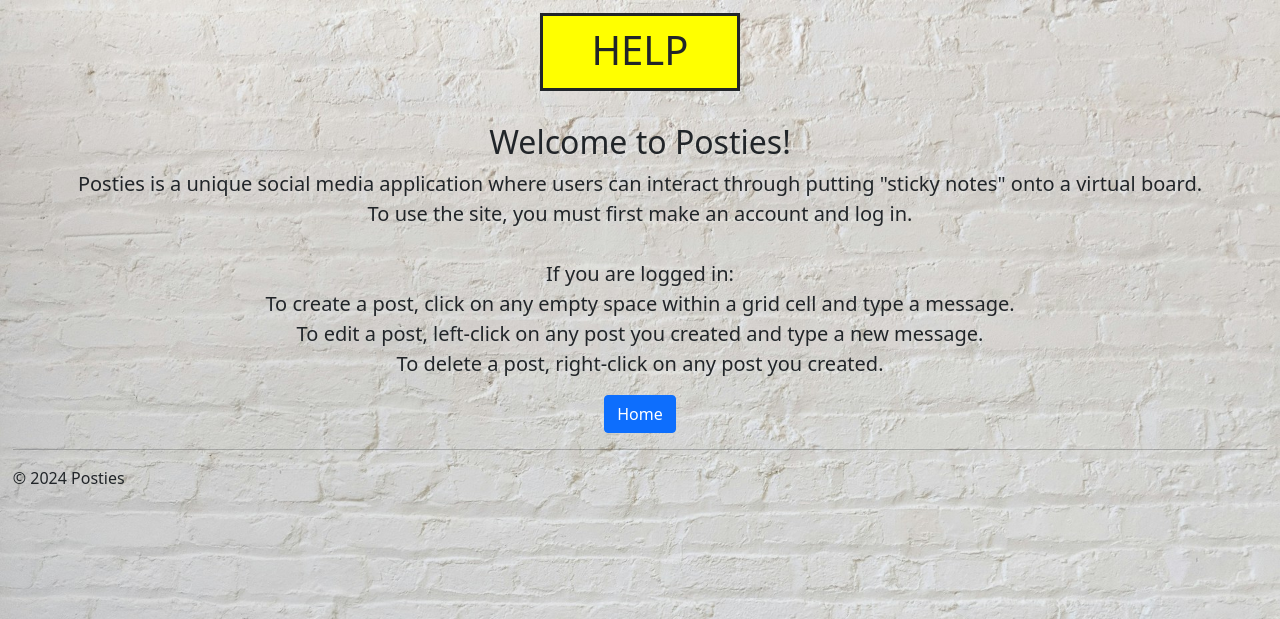
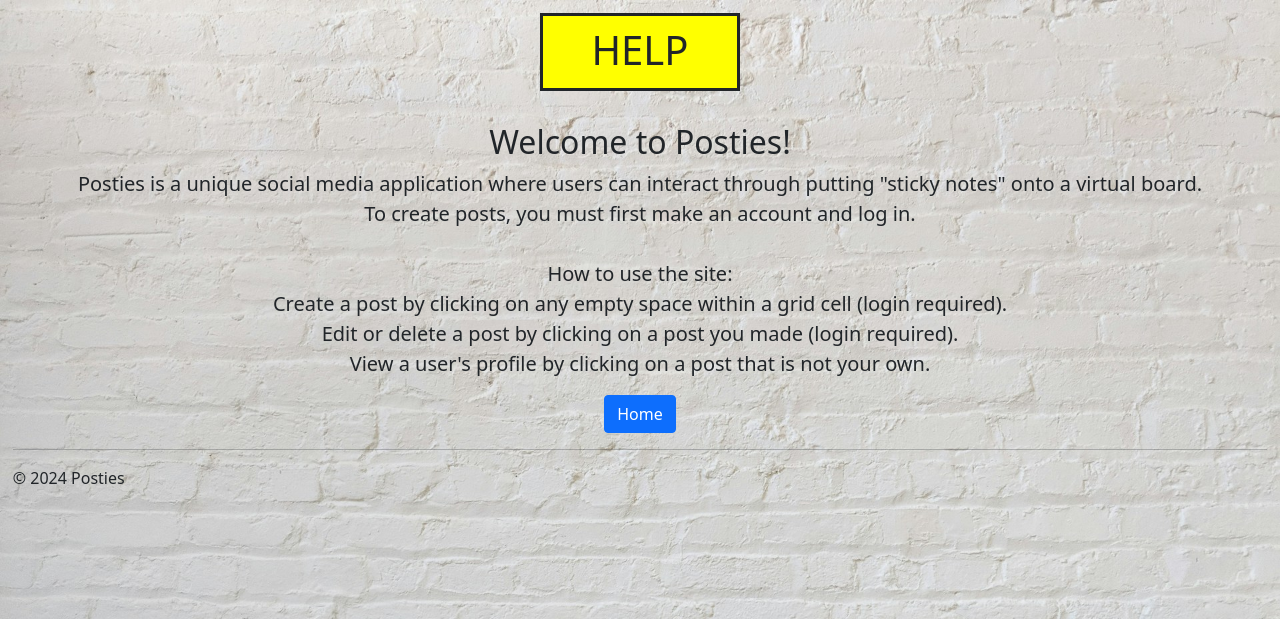
Before and after one commit to Caakee/Posties, a Django app: page /help in a window 1280 px wide. Shown: the top 619 px of the page. Run offline with Django 4.2, Linux system fonts and the light colour scheme.

Commit message:
Updated help page + comments, organized code

```diff
--- a/main/templates/main/help.html
+++ b/main/templates/main/help.html
@@ -9,12 +9,12 @@
         <h2>Welcome to Posties!</h2>
         <p style="font-size: 20px">
             Posties is a unique social media application where users can interact through putting "sticky notes" onto a virtual board.<br>
-            To use the site, you must first make an account and log in.<br><br>
+            To create posts, you must first make an account and log in.<br><br>
 
-            If you are logged in:<br>
-            To create a post, click on any empty space within a grid cell and type a message.<br>
-            To edit a post, left-click on any post you created and type a new message.<br>
-            To delete a post, right-click on any post you created.<br>
+            How to use the site:<br>
+            Create a post by clicking on any empty space within a grid cell (login required).<br>
+            Edit or delete a post by clicking on a post you made (login required).<br>
+            View a user's profile by clicking on a post that is not your own.<br>
         </p>
         <button onclick="location.href=href='/'" class="btn btn-primary">Home</button>
     </center>
```
Also changed, not shown: main/templates/main/home.html (+35 -35 lines), db.sqlite3.
